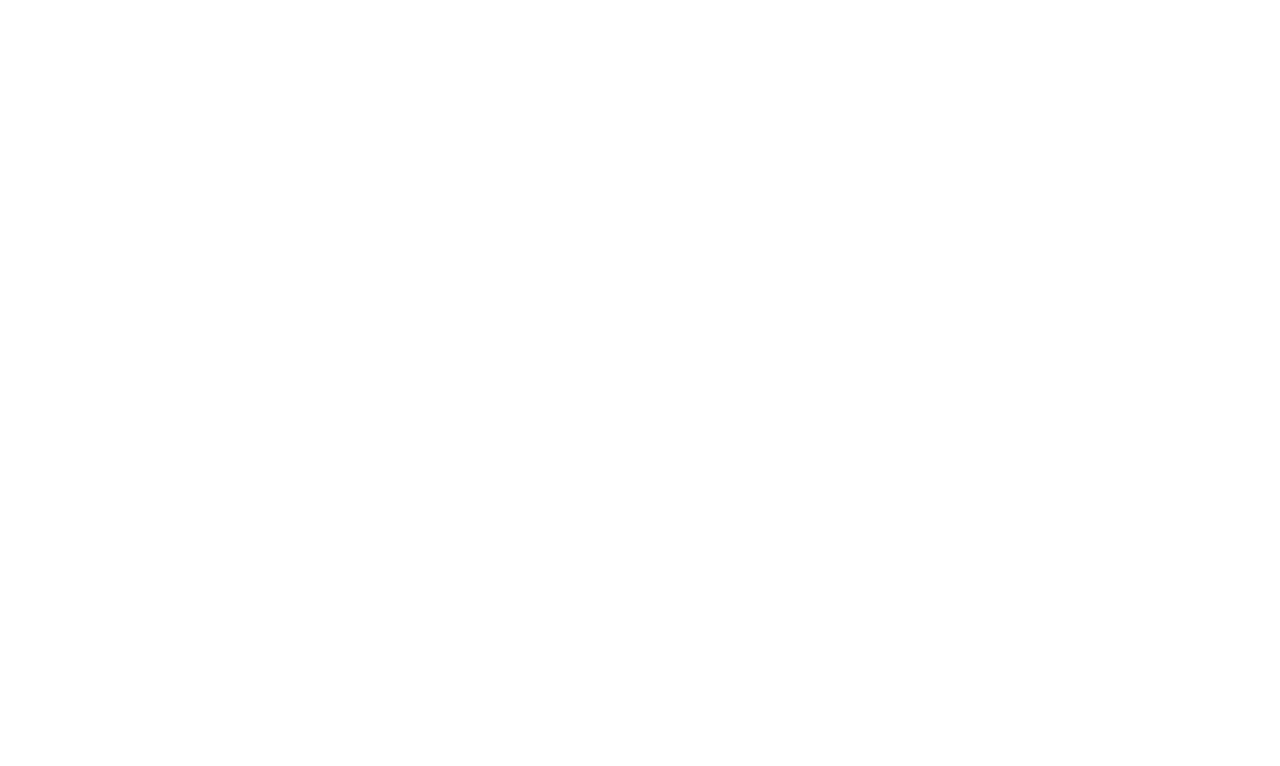
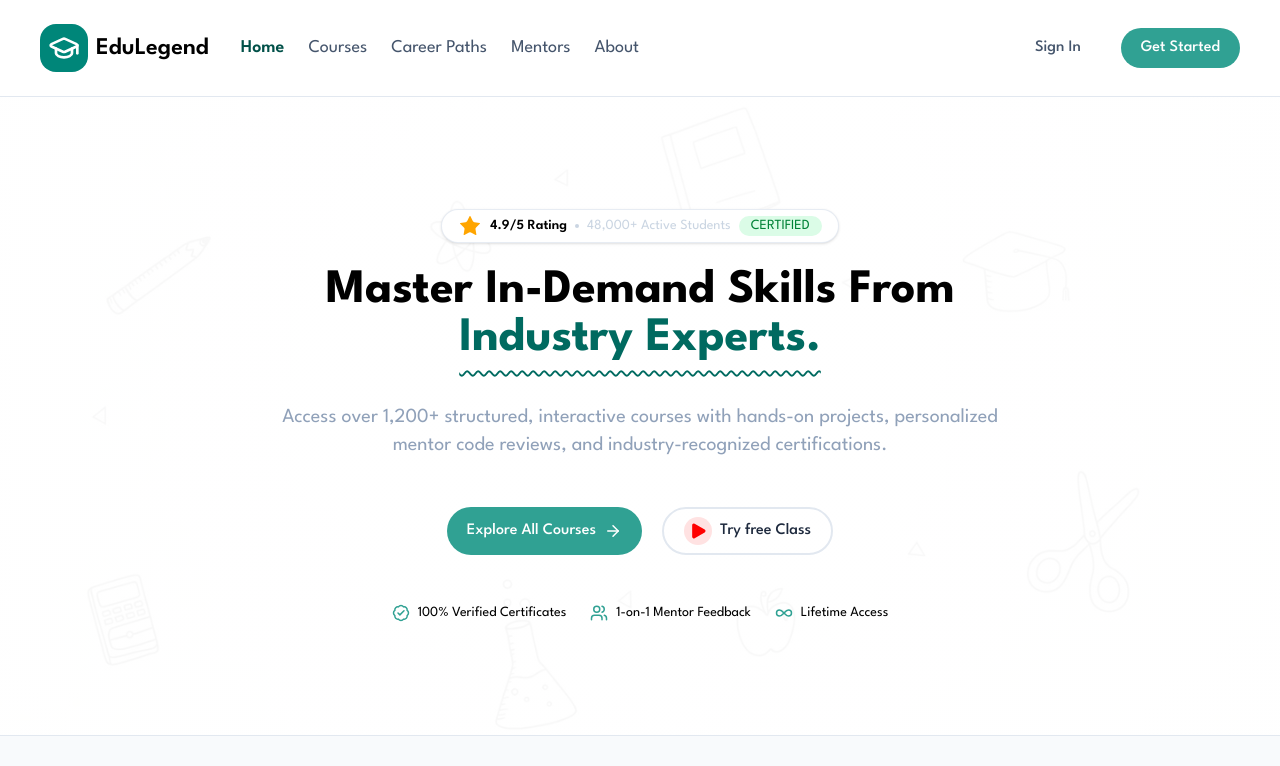
Before and after one commit to Marwan-003/EduLegened, a Next.js app: page / in a window 1280 px wide. Shown: the top 766 px of the page. Built offline with nearby package versions, Linux system fonts and the light colour scheme.

Commit message:
Added the here section

```diff
--- a/app/page.tsx
+++ b/app/page.tsx
@@ -1,10 +1,80 @@
+import Footer from "@/components/layout/Footer/Footer";
+import Navbar from "@/components/layout/Navbar/Navbar";
+import Button from "@/components/ui/Button";
+import Label from "@/components/ui/Label";
+import { ArrowRight, Infinity, Play, Star, Users, Verified } from "lucide-react";
 
 export default function Home() {
   return (
-    <div >
-      <main className="container" >
+    <div>
+      <Navbar />
+      <main>
+        <section
+          id="home"
+          aria-labelledby="hero-heading"
+          className="bg-[linear-gradient(rgba(255,255,255,0.95),rgba(255,255,255,0.95)),url('/assets/hero_section.webp')] bg-cover bg-center bg-fixed"
+        >
+          <div className="container py-28 flex flex-col items-center gap-6 text-center">
+            <div className="flex gap-2 items-center bg-white px-4 rounded-full border border-slate-200/80 shadow-sm py-1 text-sm">
+              <Star aria-hidden="true" fill="orange" strokeWidth={0} />
+              <span className="font-semibold">4.9/5 Rating</span>
+              <span aria-hidden="true" className="w-1 h-1 rounded-full bg-slate-300"></span>
+              <span className="text-slate-300">48,000+ Active Students</span>
+              <Label rounded variant="success" className="uppercase text-sm hidden sm:block">
+                Certified
+              </Label>
+            </div>
 
+            <h1
+              id="hero-heading"
+              className="font-bold text-5xl max-w-3xl capitalize"
+            >
+              Master in-demand skills from{" "}
+              <span className="text-(--color-primary-600) md:underline md:decoration-wavy md:underline-offset-20 md:decoration-2">
+                industry experts.
+              </span>
+            </h1>
+
+            <p className="text-slate-400 text-xl max-w-3xl mt-4">
+              Access over 1,200+ structured, interactive courses with hands-on
+              projects, personalized mentor code reviews, and industry-recognized
+              certifications.
+            </p>
+
+            <div className="flex flex-col sm:flex-row items-stretch gap-5 my-6">
+              <Button rounded className="py-3 sm:py-2">
+                Explore All Courses <ArrowRight aria-hidden="true" size={18} />
+              </Button>
+              <Button rounded variant="outline">
+                <Play
+                  aria-hidden="true"
+                  fill="red"
+                  strokeWidth={0}
+                  className="bg-red-100 rounded-full p-1 size-7"
+                />
+                Try free Class
+              </Button>
+            </div>
+
+            <ul className="flex flex-col sm:flex-row items-center gap-6 text-sm">
+              <li className="flex items-center gap-2">
+                <Verified aria-hidden="true" className="text-(--color-primary-400)" size={18} />
+                100% Verified Certificates
+              </li>
+              <li className="flex items-center gap-2">
+                <Users aria-hidden="true" className="text-(--color-primary-400)" size={18} />
+                1-on-1 Mentor Feedback
+              </li>
+              <li className="flex items-center gap-2">
+                <Infinity aria-hidden="true" className="text-(--color-primary-400)" size={18} />
+                Lifetime Access
+              </li>
+            </ul>
+          </div>
+        </section>
+        {/* gonna add more sections here  */}
       </main>
+      <Footer />
     </div>
   );
 }
```
